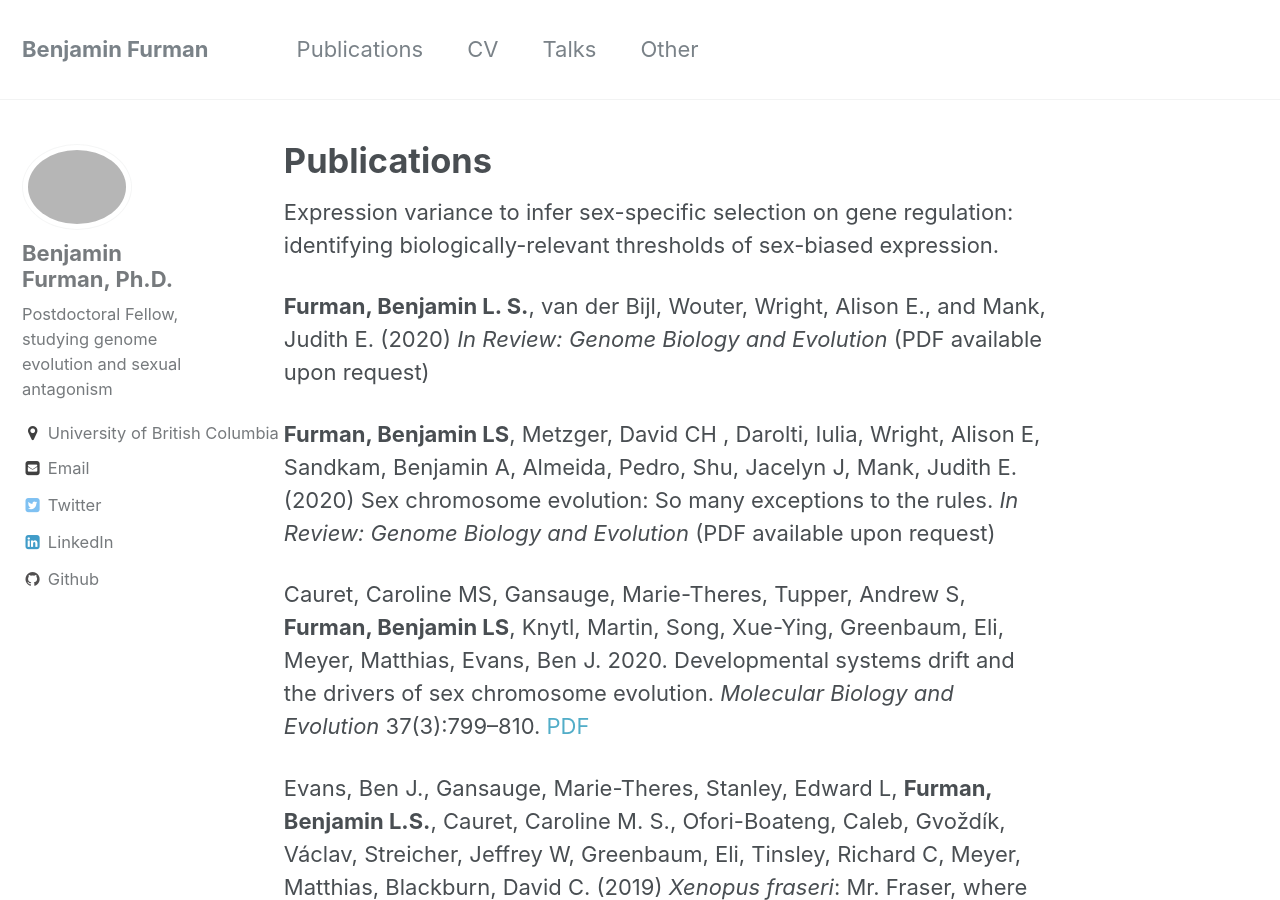
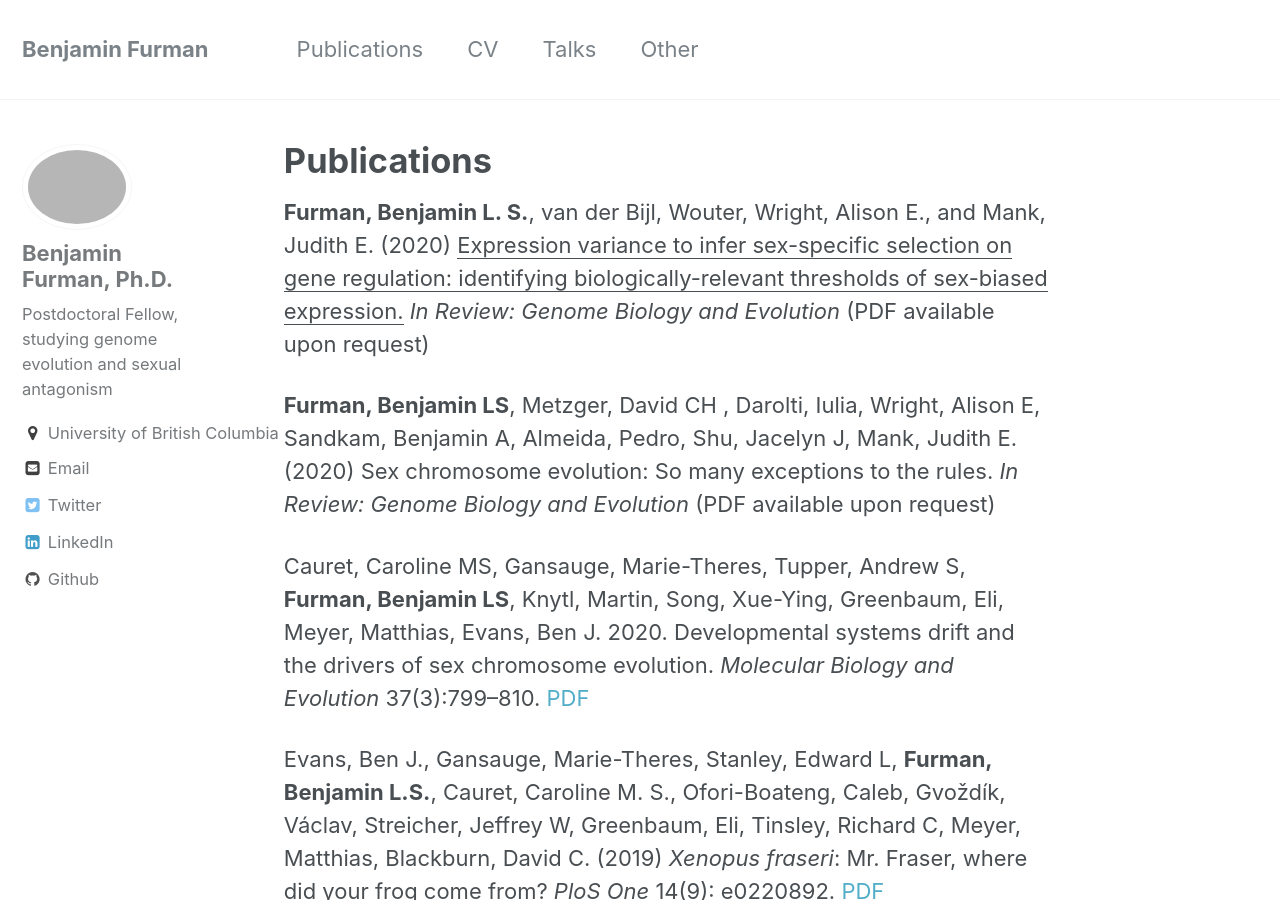
Before and after one commit to benjaminfurman/benjaminfurman.github.io, a Jekyll site: the page built from _pages/publications.md, in a window 1280 px wide and 900 px high. Built offline with Jekyll 4.4.1, drawn with Linux system fonts in a browser that asks for light colours.

Commit message:
new pub list org

```diff
--- a/_pages/publications.md
+++ b/_pages/publications.md
@@ -3,10 +3,7 @@ title: Publications
 layout: single
 ---
 
-
-Expression variance to infer sex-specific selection on gene regulation: identifying biologically-relevant thresholds of sex-biased expression.
-
-**Furman, Benjamin L. S.**, van der Bijl, Wouter, Wright, Alison E., and Mank, Judith E. (2020)  *In Review: Genome Biology and Evolution* (PDF available upon request)
+**Furman, Benjamin L. S.**, van der Bijl, Wouter, Wright, Alison E., and Mank, Judith E. (2020) <u>Expression variance to infer sex-specific selection on gene regulation: identifying biologically-relevant thresholds of sex-biased expression.</u> *In Review: Genome Biology and Evolution* (PDF available upon request)
 
 
 **Furman, Benjamin LS**, Metzger, David CH , Darolti, Iulia, Wright, Alison E, Sandkam, Benjamin A, Almeida, Pedro, Shu, Jacelyn J, Mank, Judith E. (2020) Sex chromosome evolution: So many exceptions to the rules. *In Review: Genome Biology and Evolution* (PDF available upon request)
```
